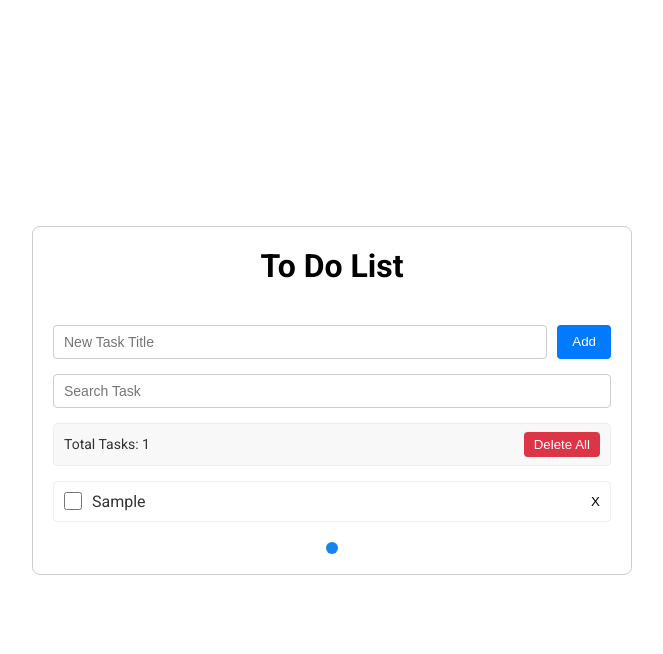
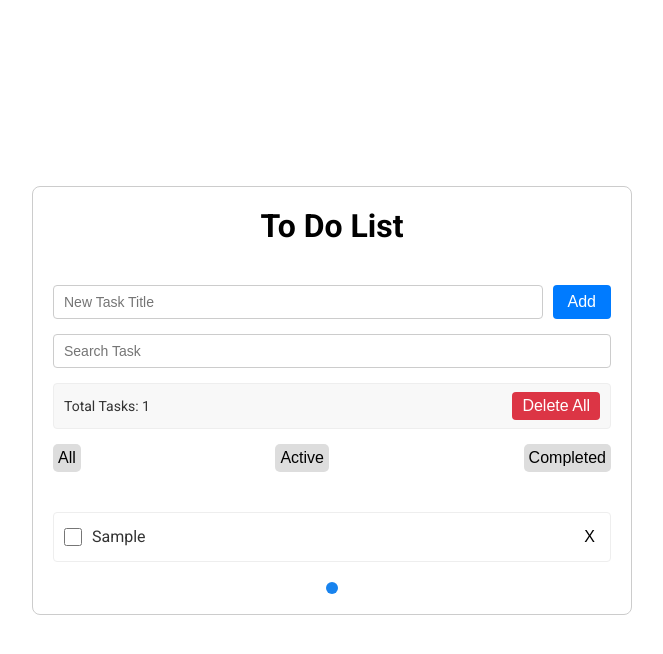
Before and after one commit to Sinonmn/React-To-Do-List, a React (Vite) app: page / in a window 1280 px wide. Both pictures are taken after typing "Sample" into the empty fields and a click on the button "Add". Shown: the top 654 px of the page, without its empty margins (308-971 px from the left). Built offline with nearby package versions, Linux system fonts and the light colour scheme.

Commit message:
added tasks filters

```diff
--- a/src/components/Form/Form.css
+++ b/src/components/Form/Form.css
@@ -9,7 +9,6 @@
 
 .todo-app__input {
 	flex: 1;
-	/* чтобы input растягивался на всю ширину */
 	padding: 8px 10px;
 	border: 1px solid #ccc;
 	border-radius: 4px;
--- a/src/components/ToDo/ToDo.jsx
+++ b/src/components/ToDo/ToDo.jsx
@@ -5,12 +5,17 @@ import ToDoItem from "../ToDoItem/ToDoItem";
 import ToDoItems from "../ToDoItems/ToDoItems";
 import './ToDo.css';
 import {v4 as uuidv4} from 'uuid';
+import ToDoFilters from "../ToDoFilters/ToDoFilters";
+
 
 const ToDo = ()=>{
 
 const [text, setText] = useState('');
 const [searchText, setSearchText] = useState('');
 const [items, setItems] = useState([]);
+const [sortItems, setSortItems] = useState('all');
+
+
 
 
 useEffect(() => {
@@ -56,7 +61,12 @@ setItems([])
 
 const deleteTask = (id)=>{
 	setItems(prevItems =>
-		prevItems.filter(item => item.id !== id)
+	{
+
+		const tasks = prevItems.filter(item => item.id !== id)
+		localStorage.setItem('todos', JSON.stringify(tasks));
+		return tasks
+	}
 	)
 }
 
@@ -64,7 +74,15 @@ const deleteTask = (id)=>{
 	const [currentPage, setCurrentPage] = useState(1);
 
 
-	const filteredItems = items.filter(item =>
+	const filteredItems = items
+	.filter(item => {
+		if (sortItems === 'all') return true;
+		if (sortItems === 'active') return !item.complete;
+		if (sortItems === 'complete') return item.complete;
+	})
+
+
+	.filter(item =>
 		item.label.toLowerCase().includes(searchText.toLowerCase())
 	);
 
@@ -76,7 +94,7 @@ const deleteTask = (id)=>{
 
 	useEffect(() => {
 		setCurrentPage(1);
-	}, [searchText]);
+	}, [searchText, sortItems]);
 
 
 
@@ -110,6 +128,9 @@ const deleteTask = (id)=>{
 				total={items.length}
 				deleteAllButton = {deleteAllButton}
 			/>
+			{items.length > 0 && <ToDoFilters
+				setSortItems={setSortItems}
+			/>}
 
 			{}
 			<ToDoItems
--- /dev/null
+++ b/src/components/ToDoFilters/ToDoFilters.css
@@ -0,0 +1,32 @@
+
+
+.todo-filters{
+	display: flex;
+	justify-content: space-between;
+	margin-bottom: 40px;
+
+}
+.todo-filters_active{
+
+}
+.todo-filters_all{
+
+}
+.todo-filters_completed{
+
+}
+button{
+	background: #dddddd;
+		border: none;
+		padding: 5px;
+		border-radius: 5px;
+		cursor: pointer;
+		transition: all .4s ease;
+		font-size: 16px;
+
+}
+
+button:hover{
+	background-color: #908f8fdd;
+
+}
--- /dev/null
+++ b/src/components/ToDoFilters/ToDoFilters.jsx
@@ -0,0 +1,19 @@
+
+import './ToDoFilters.css'
+const ToDoFilters = (props)=>{
+
+	const {
+		setSortItems
+	} = props
+
+	return (
+	<>
+<div className="todo-filters">
+				<button onClick={() => setSortItems('all')} className='todo-filters_all'>All</button>
+				<button onClick={() => setSortItems('active')} className='todo-filters_active'>Active</button>
+				<button onClick={() => setSortItems('complete')} className='todo-filters_completed'>Completed</button>
+</div>
+	</>)
+}
+
+export default ToDoFilters
```
